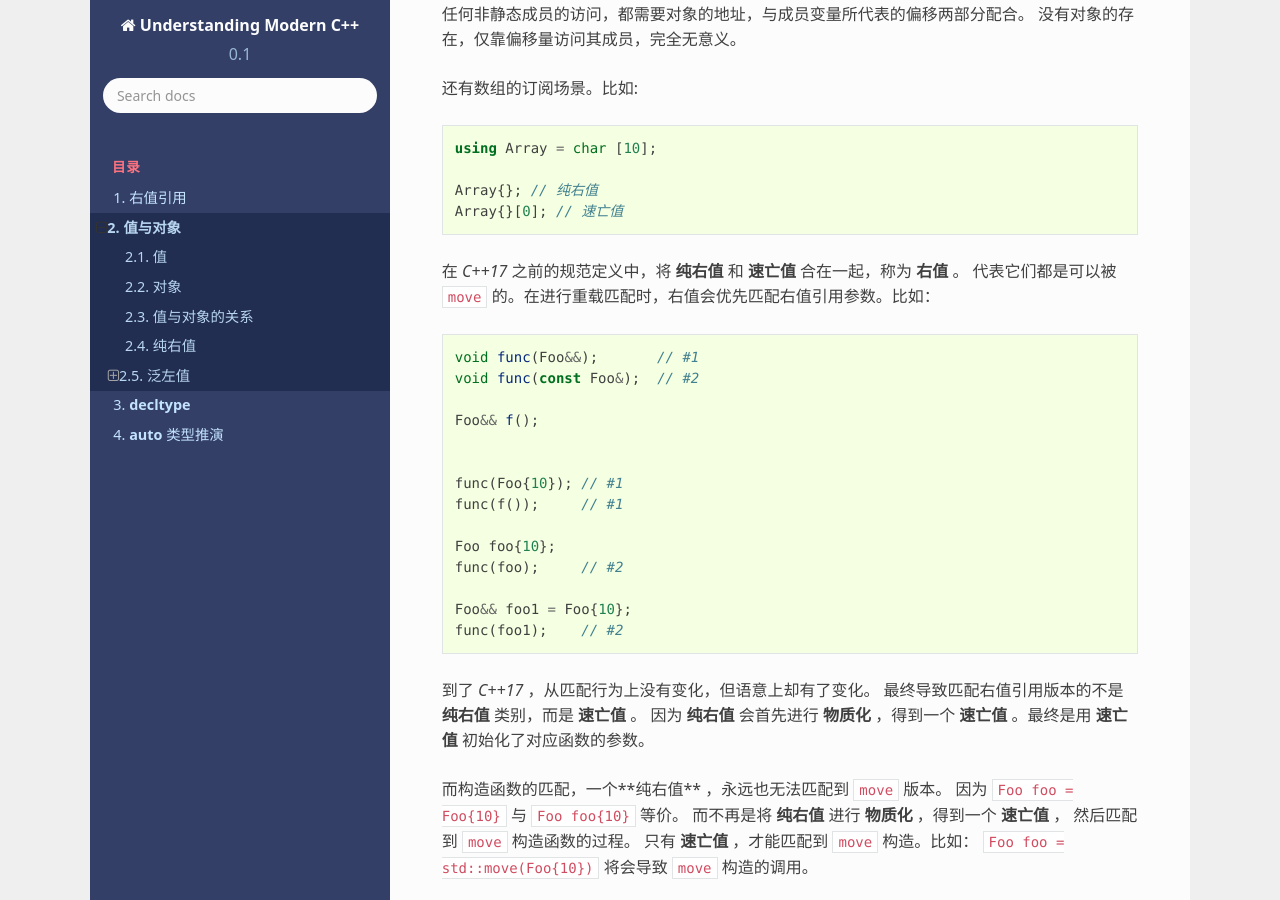
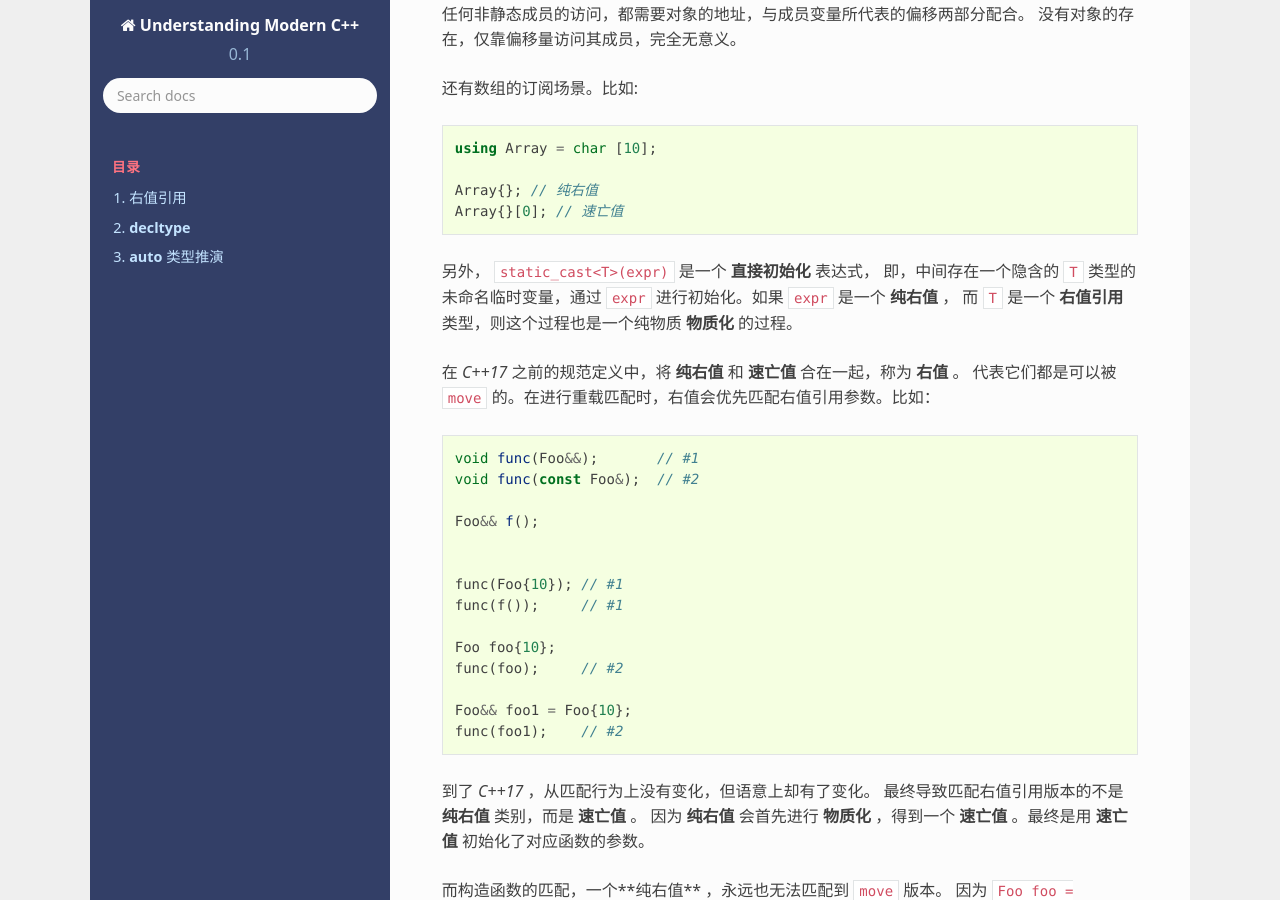
Before and after one commit to godsme/understand_modern_cpp, a Sphinx documentation site: the page built from docs/source/value-object.rst, in a window 1280 px wide and 900 px high, scrolled down 4623 px. Built offline with Sphinx 7.4.7 and the Read the Docs theme 2.0.0, drawn with Linux system fonts in a browser that asks for light colours; formulas are drawn with MathJax 3; pages that are not in the unit, such as notebooks, are missing from menus; some of the changed text lies outside the part shown.

Commit message:
refactored

```diff
--- a/docs/source/index.rst
+++ b/docs/source/index.rst
@@ -8,6 +8,6 @@
    :caption: 目录
 
    rvalue-ref
-   value-category
+   Value-object
    decltype
    auto
--- a/docs/source/value-category.rst
+++ b/docs/source/value-object.rst
@@ -160,6 +160,10 @@
    Array{}[0]; // 速亡值
 
 
+另外， ``static_cast<T>(expr)`` 是一个 **直接初始化** 表达式，
+即，中间存在一个隐含的 ``T`` 类型的未命名临时变量，通过 ``expr`` 进行初始化。如果 ``expr`` 是一个 **纯右值** ，
+而 ``T`` 是一个 **右值引用** 类型，则这个过程也是一个纯物质 **物质化** 的过程。
+
 在 `C++17` 之前的规范定义中，将 **纯右值** 和 **速亡值** 合在一起，称为 **右值** 。
 代表它们都是可以被 ``move`` 的。在进行重载匹配时，右值会优先匹配右值引用参数。比如：
 
```
